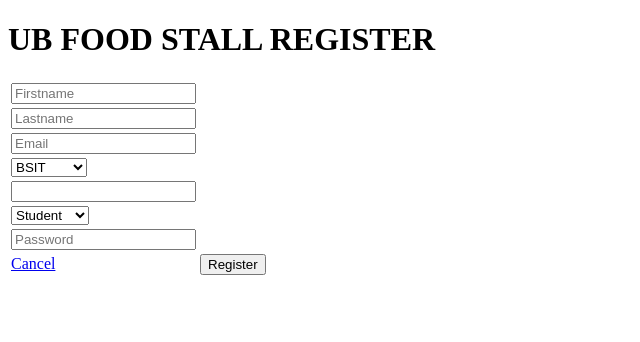
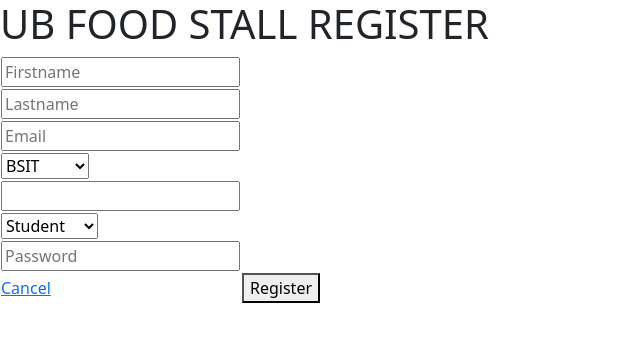
Before and after one commit to UBSITSingilanJan/UBFoodStall, a PHP site: page /register.php in a window 1280 px wide. Shown: the top 342 px of the page, without its empty margins (0-640 px from the left). Run offline with PHP 8.4, Linux system fonts and the light colour scheme; some libraries are stand-ins or nearby versions.

Commit message:
Add Bootstrap CSS and JS to register.php

```diff
--- a/register.php
+++ b/register.php
@@ -25,6 +25,7 @@
 	<meta charset="utf-8">
 	<meta name="viewport" content="width=device-width, initial-scale=1">
 	<title></title>
+	<link href="https://cdn.jsdelivr.net/npm/bootstrap@6.0.0-alpha.1/dist/css/bootstrap.min.css" rel="stylesheet" integrity="sha384-B/GM4XqrwHnWXNOWMbloTmrYXZg10cakYGmpfsR/bbzQ6JAJI4ihuyADKLnBgrCe" crossorigin="anonymous">
 </head>
 <body>
 	<h1>UB FOOD STALL REGISTER</h1>
@@ -70,5 +71,6 @@
 			</tr>
 		</table>
 	</form>
+	<script type="module" src="https://cdn.jsdelivr.net/npm/bootstrap@6.0.0-alpha.1/dist/js/bootstrap.bundle.min.js" integrity="sha384-1a/pXj49ZQ1aHEmrJ+gMw1otqoVsYwlEnlD8mIfY2TV03r20Y0CN7uqx1tQogjPL" crossorigin="anonymous"></script>
 </body>
 </html>
```
